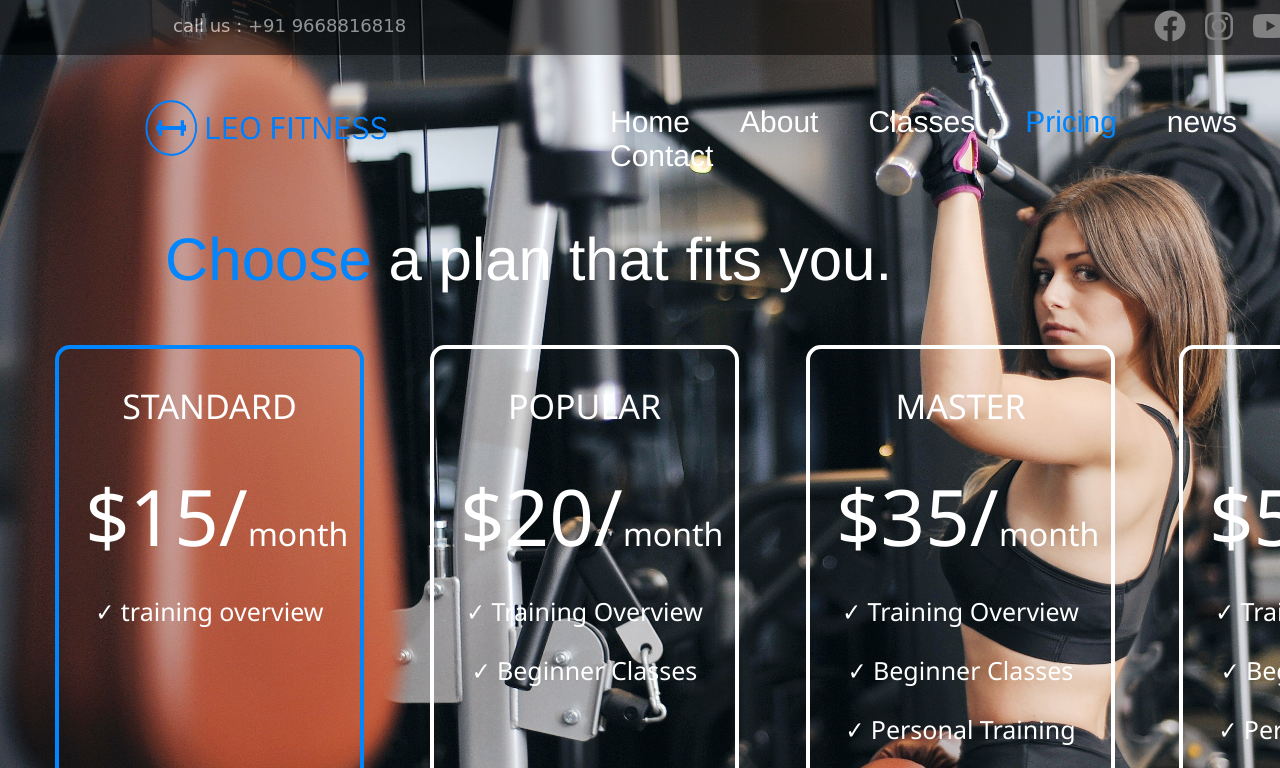
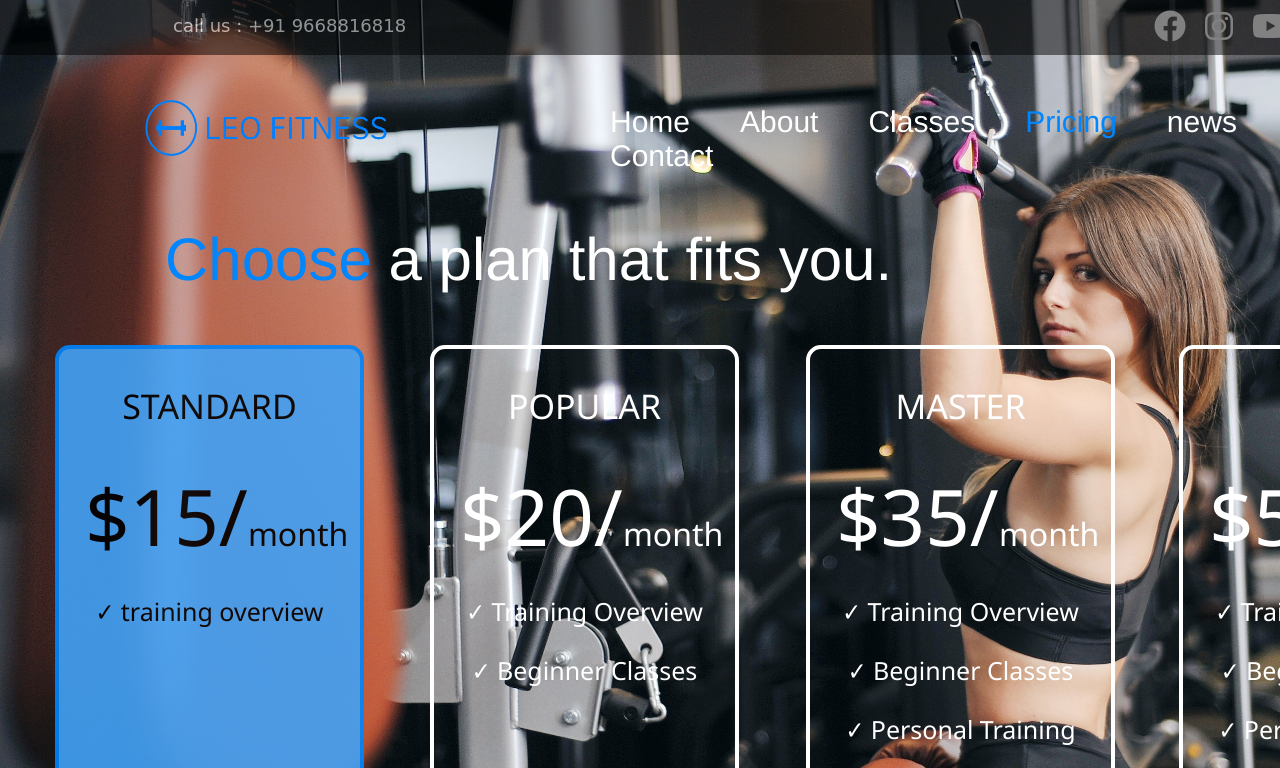
Before and after one commit to SDD1Leo/leo-fitness, a plain HTML site: page pricing.html in a window 1280 px wide. In both pictures the pointer is over the element 209 px from the left and 596 px from the top of the page. Shown: the top 768 px of the page. Drawn offline with Linux system fonts and the light colour scheme.

Commit message:
Update pricing.html

```diff
--- a/pricing.html
+++ b/pricing.html
@@ -182,6 +182,9 @@
         .div3:hover,
         .div4:hover {
             border-color: #0086fe;
+            background-color: #42a2f6;
+            color: black;
+            opacity: 90%;
         }
 
         .buy {
```
